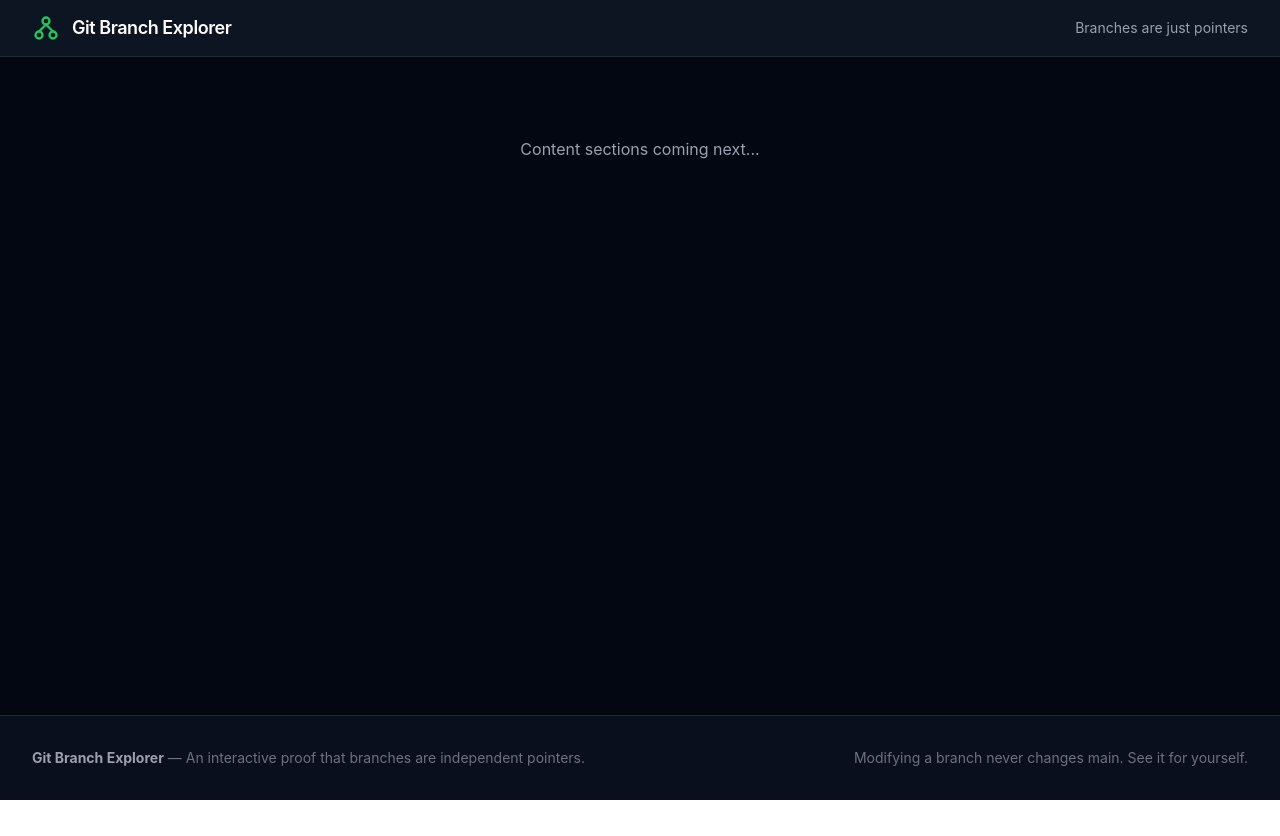
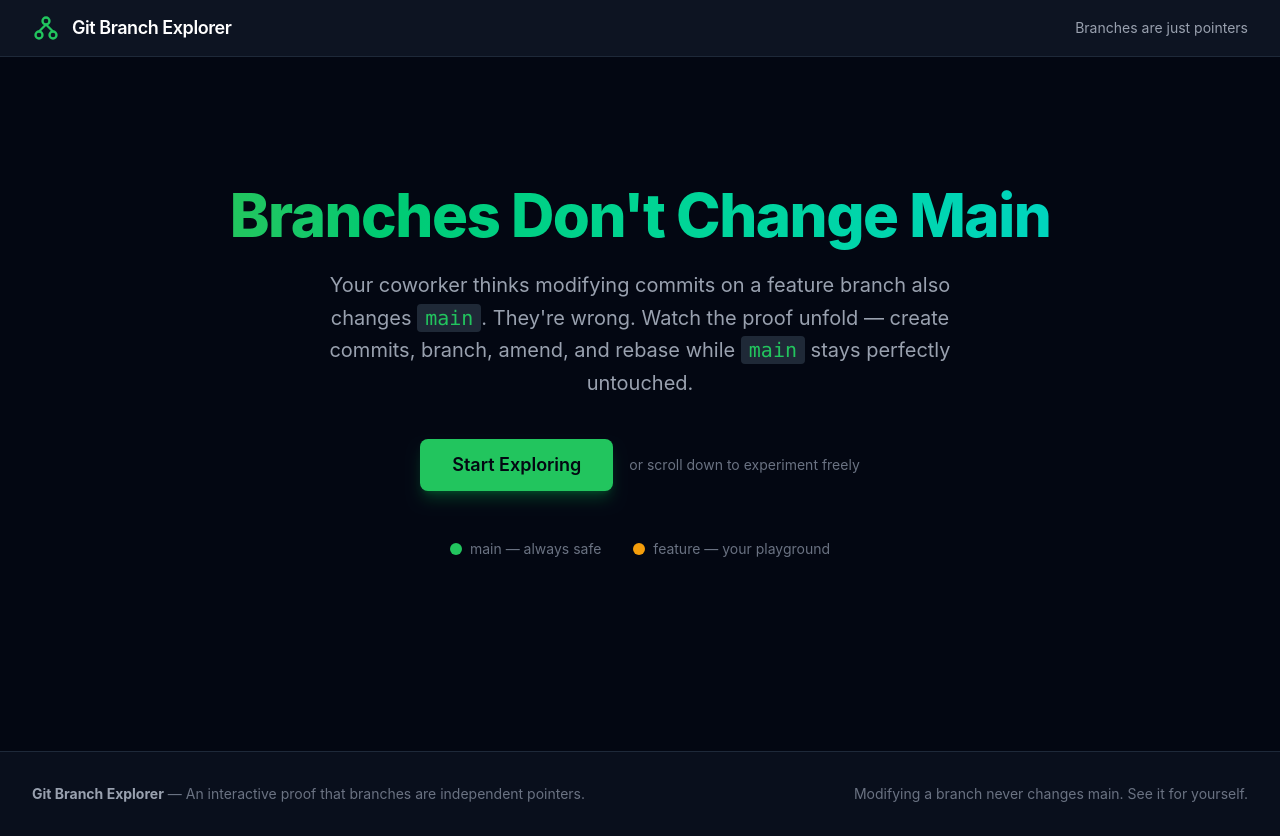
Before and after one commit to decriptor/GitTest, a Vue app: page / in a window 1280 px wide. Before the commit the page ends 800 px from the top, so only its background shows below. Built offline with nearby package versions, Linux system fonts and the light colour scheme.

Commit message:
Create HeroSection with gradient headline and CTA
Educational hero explaining the misconception about branches changing
main. Includes gradient heading, descriptive copy with inline code
tags, "Start Exploring" button, and color legend for main vs feature.

```diff
--- a/src/App.vue
+++ b/src/App.vue
@@ -1,13 +1,18 @@
 <script setup>
 import AppHeader from './components/layout/AppHeader.vue'
 import AppFooter from './components/layout/AppFooter.vue'
+import HeroSection from './components/hero/HeroSection.vue'
+
+function handleStartExploring() {
+  // Will wire to walkthrough in a later commit
+}
 </script>
 
 <template>
   <div class="min-h-screen bg-surface-primary text-white flex flex-col">
     <AppHeader />
     <main class="flex-1 max-w-7xl mx-auto w-full px-4 sm:px-6 lg:px-8 py-8">
-      <p class="text-center text-gray-400 mt-12">Content sections coming next...</p>
+      <HeroSection @start-exploring="handleStartExploring" />
     </main>
     <AppFooter />
   </div>
--- /dev/null
+++ b/src/components/hero/HeroSection.vue
@@ -0,0 +1,44 @@
+<script setup>
+const emit = defineEmits(['start-exploring'])
+</script>
+
+<template>
+  <section class="text-center py-16 sm:py-24">
+    <h1 class="text-4xl sm:text-5xl lg:text-6xl font-extrabold tracking-tight">
+      <span class="bg-gradient-to-r from-brand-green via-emerald-400 to-teal-400 bg-clip-text text-transparent">
+        Branches Don't Change Main
+      </span>
+    </h1>
+
+    <p class="mt-6 text-lg sm:text-xl text-gray-400 max-w-2xl mx-auto leading-relaxed">
+      Your coworker thinks modifying commits on a feature branch also changes
+      <code class="text-brand-green font-mono bg-surface-tertiary px-2 py-0.5 rounded">main</code>.
+      They're wrong. Watch the proof unfold — create commits, branch, amend,
+      and rebase while <code class="text-brand-green font-mono bg-surface-tertiary px-2 py-0.5 rounded">main</code>
+      stays perfectly untouched.
+    </p>
+
+    <div class="mt-10 flex flex-col sm:flex-row items-center justify-center gap-4">
+      <button
+        class="px-8 py-3 rounded-lg bg-brand-green text-gray-950 font-semibold text-lg
+               hover:bg-green-400 active:bg-green-500 transition-colors
+               shadow-lg shadow-green-500/25"
+        @click="emit('start-exploring')"
+      >
+        Start Exploring
+      </button>
+      <span class="text-sm text-gray-500">or scroll down to experiment freely</span>
+    </div>
+
+    <div class="mt-12 flex items-center justify-center gap-8 text-sm text-gray-500">
+      <div class="flex items-center gap-2">
+        <span class="w-3 h-3 rounded-full bg-brand-green"></span>
+        main — always safe
+      </div>
+      <div class="flex items-center gap-2">
+        <span class="w-3 h-3 rounded-full bg-brand-amber"></span>
+        feature — your playground
+      </div>
+    </div>
+  </section>
+</template>
```
